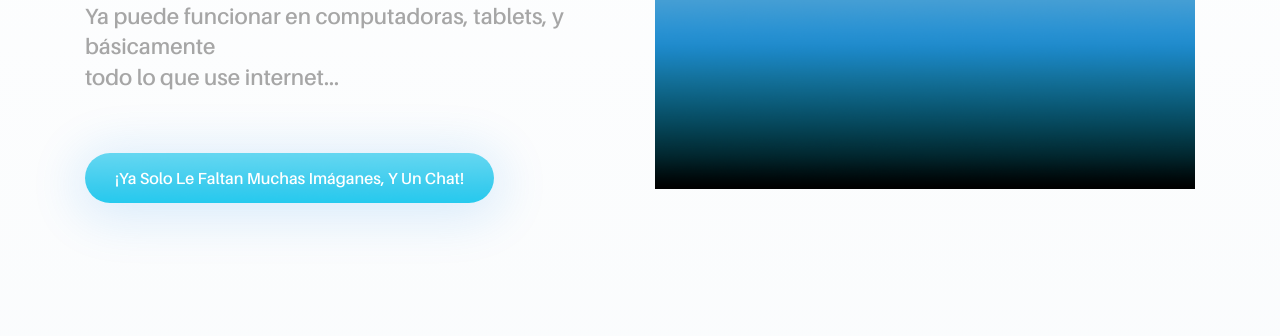
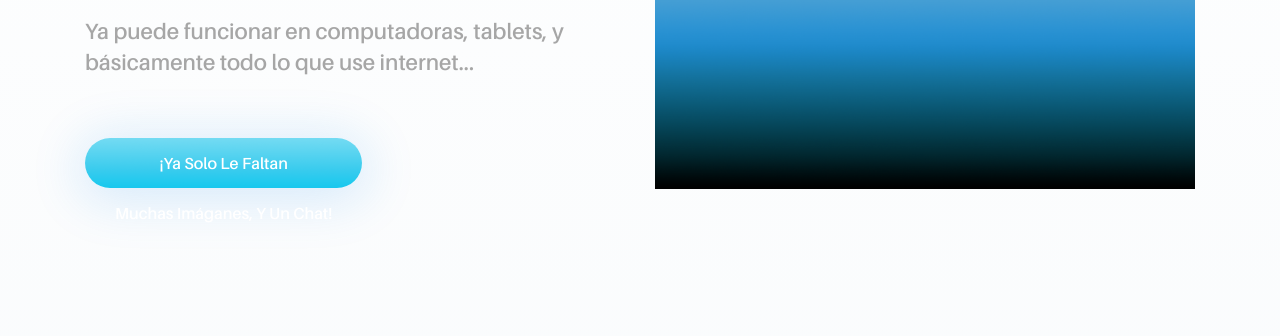
Before and after one commit to SIEMAccount1/Web, a website: page index.html in a window 1280 px wide. Shown: the part 464-800 px from the top of the page. Drawn offline with Linux system fonts and the light colour scheme; files whose address does not match are found by name.

Commit message:
Update index.html

```diff
--- a/index.html
+++ b/index.html
@@ -159,9 +159,9 @@
                             <!-- Welcome Text -->
                             <div class="col-12 col-md-6">
                                 <div class="welcome-text">
-                                    <h2 data-animation="fadeInUp" data-delay="100ms">¿Qué tal? ¿Les <br><span>gustó</span>?</h2>
-                                    <h5 data-animation="fadeInUp" data-delay="400ms">Ya puede funcionar en computadoras, tablets, y básicamente<br> todo lo que use internet...</h5>
-                                    <a href="#" class="btn uza-btn btn-2" data-animation="fadeInUp" data-delay="700ms">¡Ya solo le faltan muchas imáganes, y un chat!</a>
+                                    <h2 data-animation="fadeInUp" data-delay="100ms">¿Qué tal?<br>¿Les <span>gustó</span>?</h2>
+                                    <h5 data-animation="fadeInUp" data-delay="400ms">Ya puede funcionar en computadoras, tablets, y básicamente todo lo que use internet...</h5>
+                                    <a href="#" class="btn uza-btn btn-2" data-animation="fadeInUp" data-delay="700ms">¡Ya solo le faltan<br>muchas imáganes, y un chat!</a>
                                 </div>
                             </div>
                             <!-- Welcome Thumbnail -->
```
